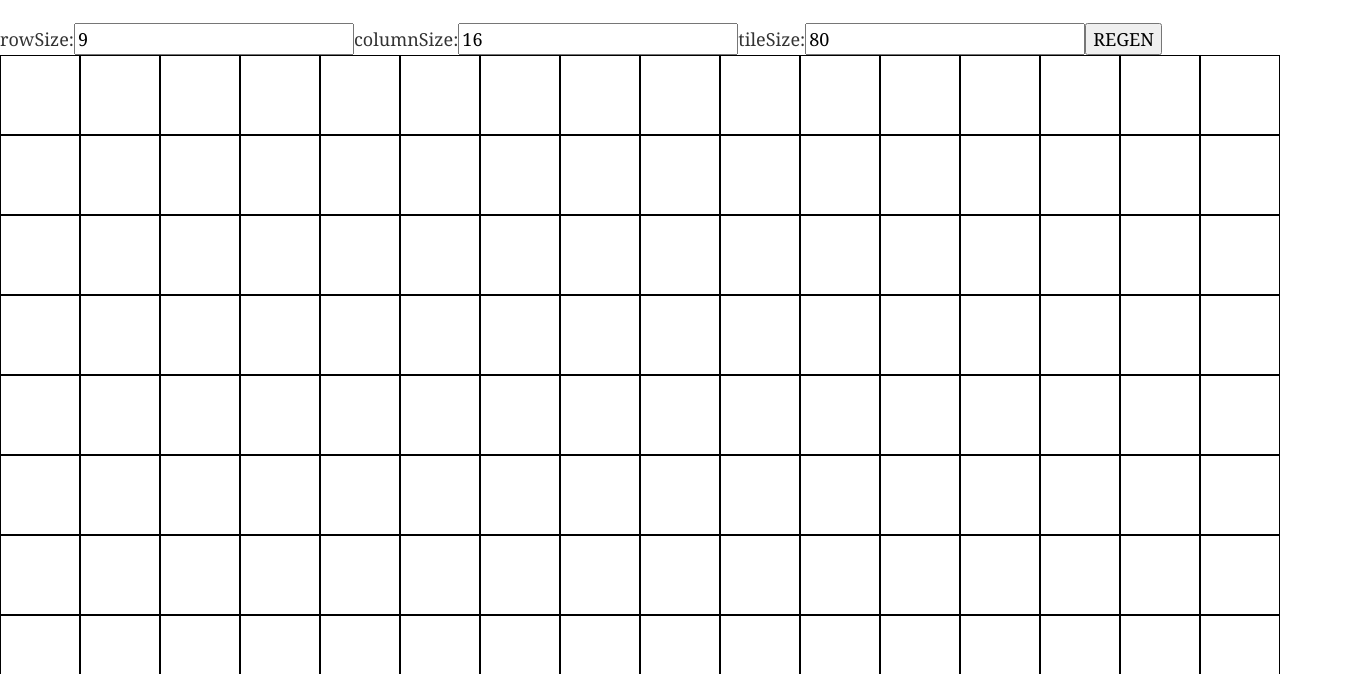
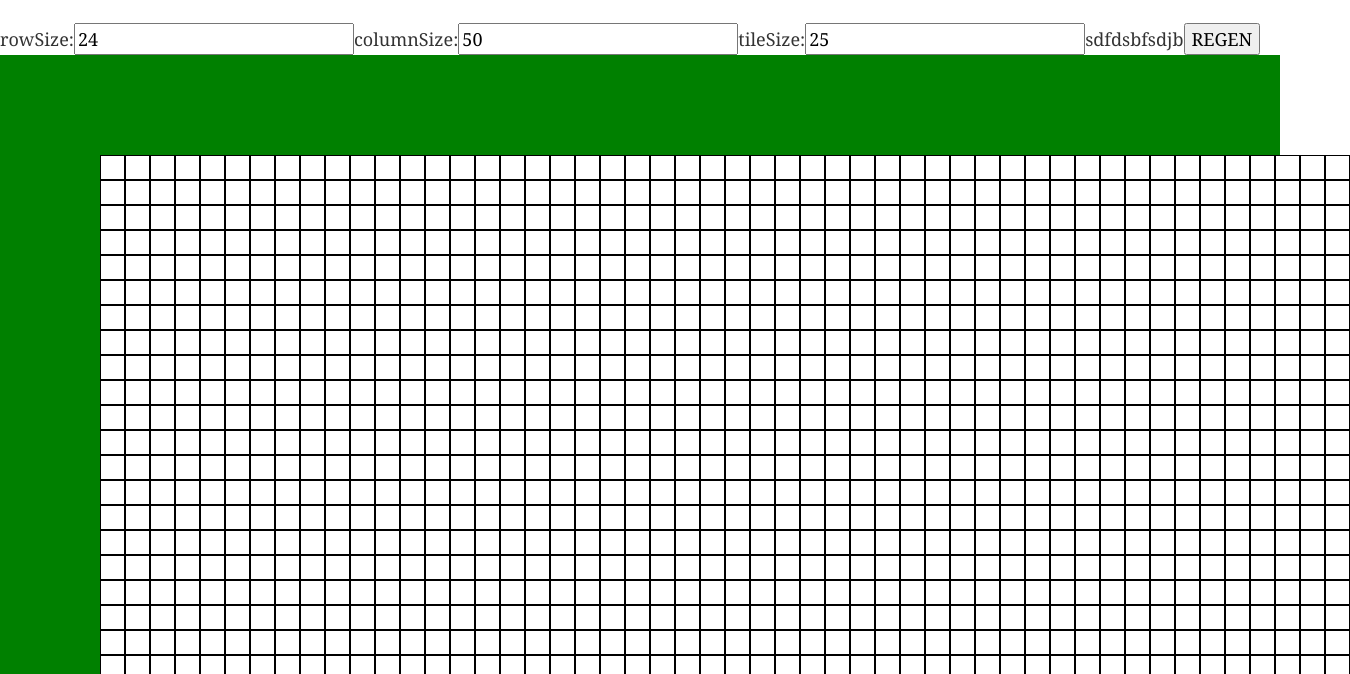
Before and after one commit to SResok/game-of-life, a Gatsby site: page / in a window 1280 px wide. Shown: the part 126-800 px from the top of the page, 1350 px wide, since content can reach past the window. Built offline with nearby package versions, Linux system fonts and the light colour scheme; Gatsby itself is replaced by a stand-in of ours.

Commit message:
update > splitting into tiles

```diff
--- a/src/components/board/board.css
+++ b/src/components/board/board.css
@@ -1,7 +1,8 @@
 #board{
-	display: flex;
+	/* display: flex;
 	flex-wrap: wrap;
-	position: relative;
+	position: relative; */
+	display: grid;
 }
 
 #board .tile{
--- a/src/components/board/index.js
+++ b/src/components/board/index.js
@@ -1,5 +1,6 @@
 import React, { Component, useState } from "react"
 import "./board.css"
+import Toolbar from "./toolbar"
 
 export default class Board extends Component {
   constructor(props) {
@@ -7,12 +8,11 @@ export default class Board extends Component {
 
     this.state = {
       tiles: [],
-      coordinates: [],
       hovering: [],
       config: {
-        rowSize: 9,
-        columnSize: 16,
-        tileSize: 80,
+        rowSize: 24,
+        columnSize: 50,
+        tileSize: 25,
       },
     }
 
@@ -51,6 +51,7 @@ export default class Board extends Component {
       config[key] = value
       return config
     })
+    this.setTiles()
   }
 
   toggleLife(tileX, tileY) {
@@ -101,43 +102,40 @@ export default class Board extends Component {
   componentDidMount() {
     this.setTiles()
   }
+
   render() {
-    const tileSize = parseInt(this.state.config.tileSize)
+    const {rowSize, columnSize,tileSize}  = this.state.config
     const currentHovering = this.state.hovering;
+
+    const boardStyle = {
+      display: "grid",
+      gridTemplate: `repeat(${rowSize},${tileSize}px) / repeat(${columnSize},${tileSize}px)`,
+      background:'green',
+      padding:100
+    }
+
 
     return (
       <div>
-        {Object.entries(this.state.config).map(([key, value]) => (
-          <label>
-            {key}:
-            <input
-              type="number"
-              key={key}
-              name={key}
-              id={key}
-              value={value}
-              onChange={this.handleInput}
-            />
-          </label>
-        ))}
-        <button onClick={this.setTiles}>REGEN</button>
-        <div id="board">
+        <Toolbar
+          config={this.state.config}
+          setTiles={this.setTiles}
+          handleInput={this.handleInput}
+        />
+        <div id="board" style={boardStyle}>
           {this.state.tiles.map((tile, tileX) => {
             const renderedTiles = tile.map((life, tileY) => {
               let background = life.life ? "black" : "white"
 
-              if (currentHovering[tileX] && currentHovering[tileX][tileY] == 0) {
-
-                background = "red"
+              if (
+                currentHovering[tileX] &&
+                currentHovering[tileX][tileY] == 0
+              ) {
+                background = "rgba(255,0,0,.2)"
               }
 
-              // const background = life.hover ? "red" : life.life ? "black" : "white"
               const style = {
-                position: "absolute",
-                width: tileSize,
-                height: tileSize,
-                border: "1px solid black",
-                transform: `translate3d(${tileY * 100}%,${tileX * 100}%,0)`,
+                border:'1px solid black',
                 background: background,
               }
               const tileKey = `${tileX}_${tileY}`
@@ -151,7 +149,7 @@ export default class Board extends Component {
                   onMouseDown={() => this.handleMouseDown(tileX, tileY)}
                   onMouseEnter={() => this.handleMouseEnter(tileX, tileY)}
                 >
-
+                  {/* {tileX} {tileY} */}
                 </div>
               )
             })
--- /dev/null
+++ b/src/components/board/toolbar.js
@@ -0,0 +1,25 @@
+import React from 'react'
+
+function Toolbar(props) {
+	return (
+    <div>
+      {Object.entries(props.config).map(([key, value]) => (
+        <label>
+          {key}:
+          <input
+            type="number"
+            key={key}
+            name={key}
+            id={key}
+            value={value}
+            onChange={props.handleInput}
+          />
+        </label>
+      ))}
+      sdfdsbfsdjb
+      <button onClick={props.setTiles}>REGEN</button>
+    </div>
+  )
+}
+
+export default Toolbar
```
Also changed, not shown: src/components/board/tile.js (added, +18 -0 lines), src/pages/page-2.js (+22 -0 lines).
